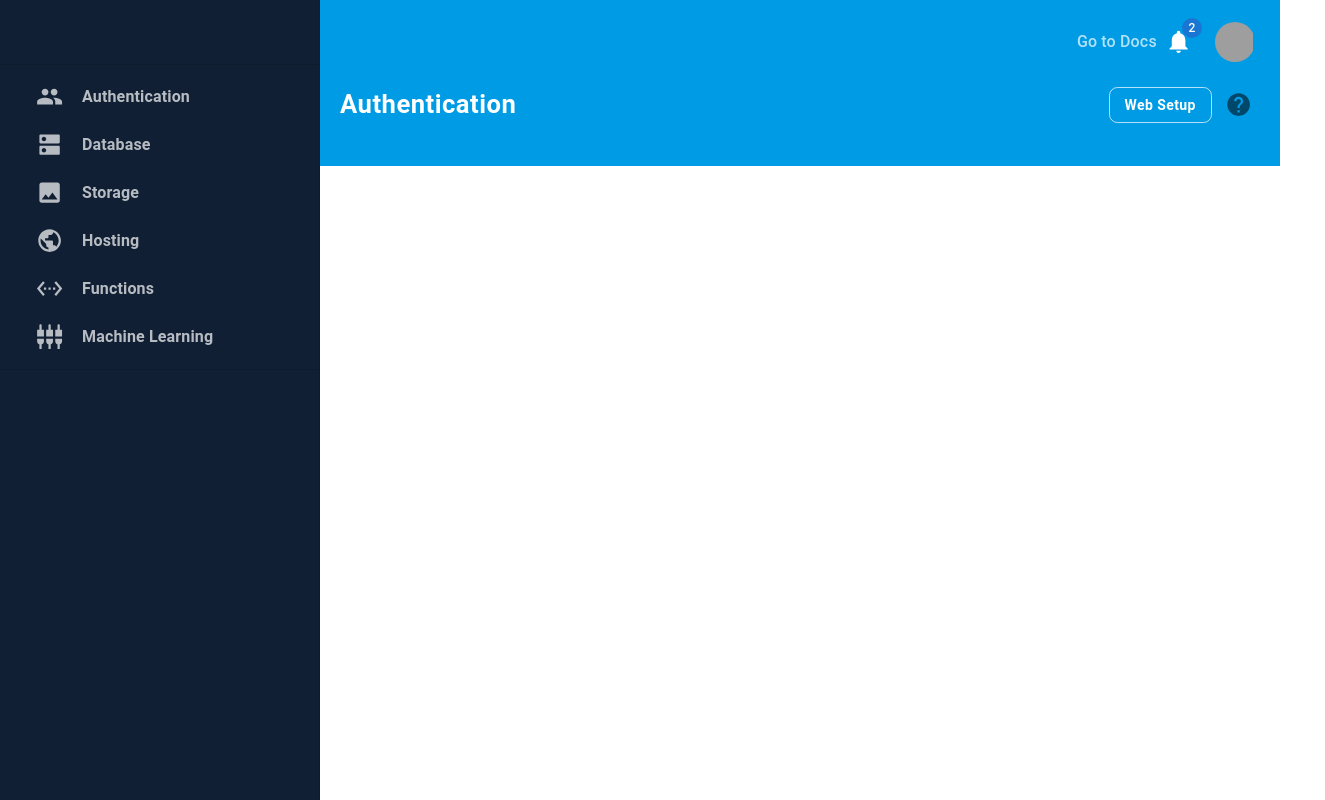
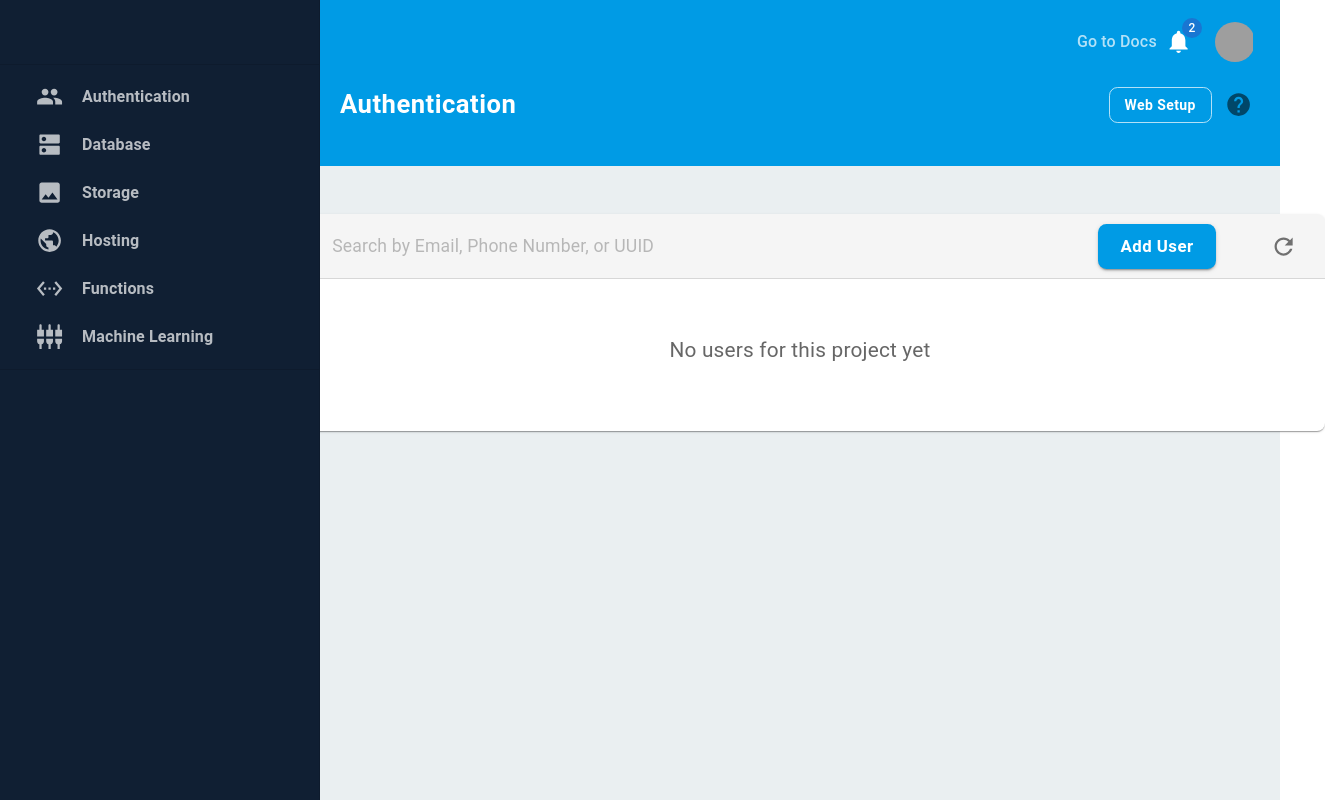
Before and after one commit to bwong-yh/mui-tutorial, a React (Create React App) app: page / in a window 1280 px wide. Shown: the whole page, 1325 px wide, since content can reach past the window. Built offline with nearby package versions, Linux system fonts and the light colour scheme; grey boxes are pictures that could not be loaded.

Commit message:
create card and searchbar

```diff
--- /dev/null
+++ b/src/GridWrapper/GridWrapper.js
@@ -0,0 +1,19 @@
+import Grid from '@mui/material/Grid';
+
+const GridWrapper = ({ children }) => {
+  const gridWrapperStyles = {
+    position: 'relative',
+    padding: '48px 32px',
+    minHeight: 'calc(100vh - 166px)',
+    marginLeft: '320px',
+    backgroundColor: '#eaeff1',
+  };
+
+  return (
+    <Grid item xs={12} sx={gridWrapperStyles}>
+      {children}
+    </Grid>
+  );
+};
+
+export default GridWrapper;
--- /dev/null
+++ b/src/components/Card/MyCard.js
@@ -0,0 +1,20 @@
+import { Card, CardContent } from '@mui/material';
+
+const MyCard = ({ header, content }) => {
+  const cardStyles = {
+    width: '1050px',
+    position: 'absolute',
+    left: '50%',
+    transform: 'translateX(-50%)',
+    borderRadius: '8px',
+  };
+
+  return (
+    <Card sx={cardStyles}>
+      {header}
+      <CardContent>{content}</CardContent>
+    </Card>
+  );
+};
+
+export default MyCard;
--- /dev/null
+++ b/src/components/Searchbar/Searchbar.js
@@ -0,0 +1,22 @@
+import { Box, Input } from '@mui/material';
+import SearchIcon from '@mui/icons-material/Search';
+
+const Searchbar = ({ placeholder, onChange, searchBarWidth }) => {
+  return (
+    <Box sx={{ display: 'flex', alignItems: 'center' }}>
+      <SearchIcon sx={{ marginRight: '10px' }} />
+      <Input
+        placeholder={placeholder}
+        onChange={onChange}
+        sx={{
+          width: searchBarWidth,
+          color: 'rgba(0, 0, 0, 0.6)',
+          fontSize: '1.1rem',
+        }}
+        disableUnderline
+      />
+    </Box>
+  );
+};
+
+export default Searchbar;
--- a/src/pages/Authentication.js
+++ b/src/pages/Authentication.js
@@ -1,7 +1,73 @@
-import { Grid } from '@mui/material';
+import { Box, Grid, IconButton, Typography } from '@mui/material';
+import RefreshIcon from '@mui/icons-material/Refresh';
+
+// components
+import MyButton from '../components/Button/MyButton';
+import MyCard from '../components/Card/MyCard';
+import Searchbar from '../components/Searchbar/Searchbar';
+import GridWrapper from '../GridWrapper/GridWrapper';
 
 const Authentication = () => {
-  return <Grid item xs={8}></Grid>;
+  const cardHeaderStyles = {
+    wrapper: {
+      display: 'flex',
+      alignItems: 'center',
+      justifyContent: 'space-between',
+      paddingLeft: '20px',
+      paddingRight: '20px',
+      height: '65px',
+      backgroundColor: '#f5f5f5',
+      borderBottom: '1px solid rgba(0, 0, 0, 0.12)',
+    },
+    addUserButton: {
+      fontSize: '1.05rem',
+    },
+  };
+
+  const getSearchbar = () => {
+    const handleChange = value => console.log(value);
+    const addUser = () => console.log('add user');
+
+    return (
+      <Box sx={cardHeaderStyles.wrapper}>
+        <Searchbar
+          placeholder='Search by Email, Phone Number, or UUID'
+          onChange={e => handleChange(e.target.value)}
+          searchBarWidth='720px'
+        />
+        <MyButton
+          variant='contained'
+          onClick={addUser}
+          size='large'
+          sx={cardHeaderStyles.addUserButton}
+        >
+          Add User
+        </MyButton>
+        <IconButton>
+          <RefreshIcon />
+        </IconButton>
+      </Box>
+    );
+  };
+
+  const getContent = () => (
+    <Typography
+      align='center'
+      sx={{
+        margin: '40px 16px',
+        color: 'rgba(0, 0, 0, 0.6)',
+        fontSize: '1.3rem',
+      }}
+    >
+      No users for this project yet
+    </Typography>
+  );
+
+  return (
+    <GridWrapper>
+      <MyCard header={getSearchbar()} content={getContent()} />
+    </GridWrapper>
+  );
 };
 
 export default Authentication;
```
